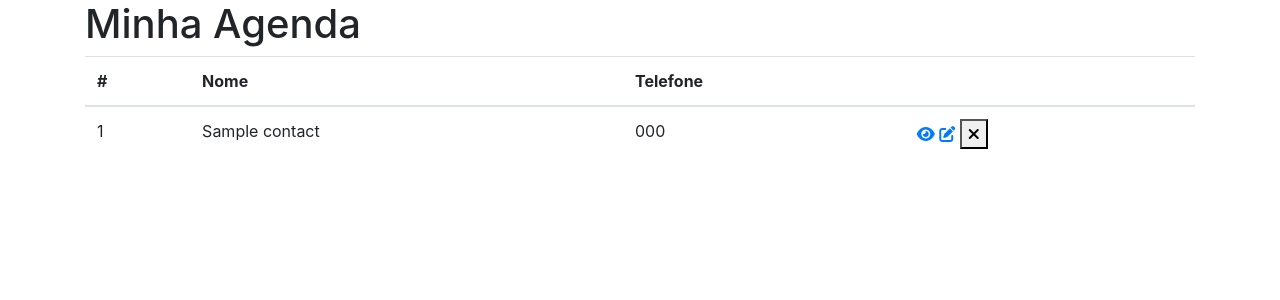
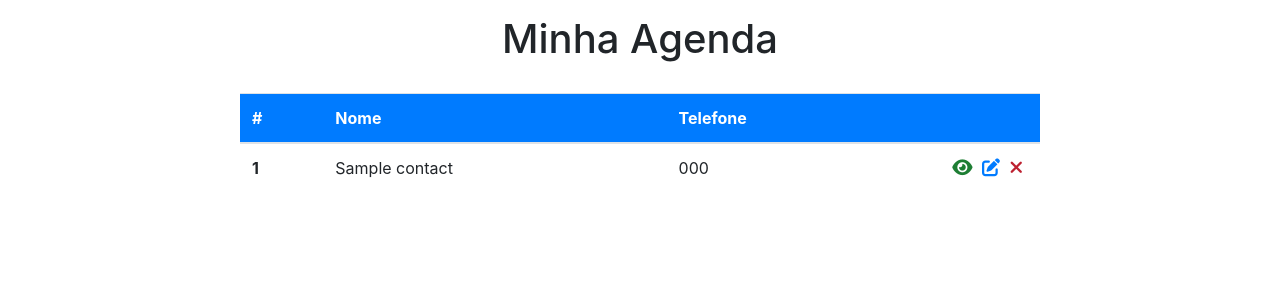
Before and after one commit to katiri/AgendaPHP, a PHP site: page / in a window 1280 px wide. Shown: the part 76-376 px from the top of the page. Run offline with PHP 8.4, Linux system fonts and the light colour scheme; tables that the repository leaves empty hold one stand-in row (values such as "Sample post").

Commit message:
Estilização da página principal

```diff
--- /dev/null
+++ b/css/styles.css
@@ -0,0 +1,47 @@
+#main-title {
+    text-align: center;
+    margin: 15px 0 30px;
+}
+
+/* Home */
+#contacts-table {
+    max-width: 800px;
+    margin: 0 auto;
+}
+
+#contacts-table thead {
+    color: #FFF;
+    background-color: #007BFF;
+}
+
+.actions {
+    text-align: right;
+    width: 150px;
+}
+
+.actions i {
+    font-size: 18px;
+    margin-right: 5px;
+}
+
+.check-icon {
+    color: #1E7E34;
+}
+
+.edit-icon {
+    color: #007BFF;
+}
+
+.delete-icon {
+    color: #BD2130;
+}
+
+.delete-btn {
+    background-color: transparent;
+    border: none;
+    padding: 0;
+}
+
+#empty-list-text {
+    text-align: center;
+}
--- a/index.php
+++ b/index.php
@@ -17,13 +17,13 @@
             <tbody>
                 <?php foreach($contacts as $contact): ?>
                     <tr>
-                        <td scope="row"><?= $contact['id'] ?></td>
+                        <td scope="row"><b><?= $contact['id'] ?></b></td>
                         <td scope="row"><?= $contact['name'] ?></td>
                         <td scope="row"><?= $contact['phone'] ?></td>
                         <td class="actions">
                             <a href="#"><i class="fas fa-eye check-icon"></i></a>
                             <a href="#"><i class="fas fa-edit edit-icon"></i></a>
-                            <button type="submit"><i class="fas fa-times delete-icon"></i></button>
+                            <button type="submit" class="delete-btn"><i class="fas fa-times delete-icon"></i></button>
                         </td>
                     </tr>
                 <?php endforeach; ?>
```
